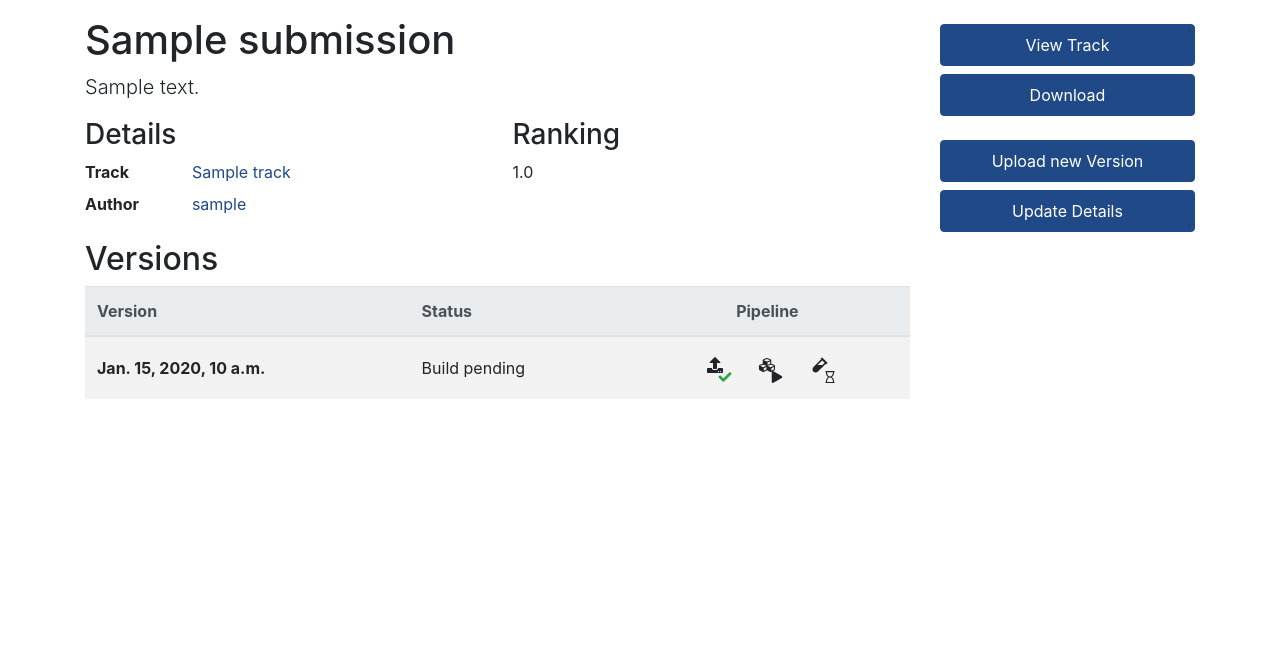
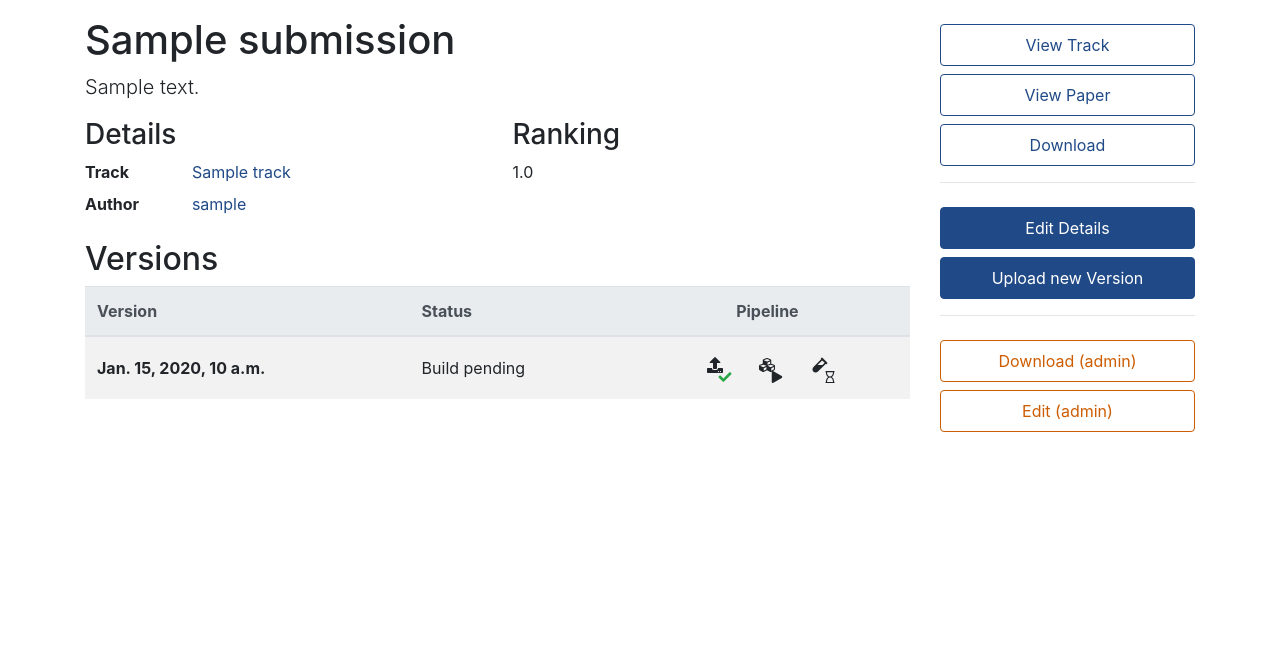
Before and after one commit to fossgalaxy/comet, a Django app: page /competitions/s/1/ in a window 1280 px wide. Shown: the part 66-738 px from the top of the page. Run offline with Django 3.2, Linux system fonts and the light colour scheme; a user stored in the database is signed in; tables that the repository leaves empty hold one stand-in row (values such as "Sample post"); some libraries are stand-ins or nearby versions.

Commit message:
add paper field and link in agent description

```diff
--- a/fg_competitions/forms.py
+++ b/fg_competitions/forms.py
@@ -18,7 +18,7 @@ class RegisterForm(forms.ModelForm):
             raise ValidationError("registrations are not currently open")
 
     class Meta:
-        fields = ["name", "description", "track", "allow_download", "is_student"]
+        fields = ["name", "description", "paper", "track", "allow_download", "is_student"]
         widgets = {'track': forms.HiddenInput()}
         model = Submission
 
--- a/fg_competitions/models.py
+++ b/fg_competitions/models.py
@@ -136,6 +136,7 @@ class Submission(models.Model):
     submission_type = models.CharField(max_length=1, default="U", choices=SUBMISSION_TYPES)
 
     # Extras
+    paper = models.URLField(blank=True, null=True, help_text="Provide a link to your research paper")
     allow_download = models.BooleanField(default=True, verbose_name="Make public", help_text="Allow public distribution after results publication")
     is_student = models.CharField(max_length=1, choices=YES_OR_NO, verbose_name="Student Submission", help_text="Is this submission by a student?")
     sample = models.BooleanField(default=False)
--- a/fg_competitions/templates/fg_competitions/submission_detail.html
+++ b/fg_competitions/templates/fg_competitions/submission_detail.html
@@ -147,24 +147,36 @@ loading...
 
 {% block content_sidebar %}
     <nav class="nav flex-column">
-        <a class="nav-link btn btn-primary mt-md-2" href="{{submission.track.get_absolute_url}}">View Track</a>
-        {% if submission.track.allow_download and submission.current_upload %}
-        {% if submission.is_public or user.is_staff %}
-        <a class="nav-link btn btn-primary mt-md-2" href="{% url 'submission_download' pk=submission.current_upload.pk %}">Download</a>
-        {% else %}
-        <span class="d-inline-block" data-toggle="tooltip" title="Submission does not allow public download">
-        <a class="nav-link btn btn-primary disabled mt-md-2" href="#">Download</a> </span>
+        <a class="nav-link btn btn-outline-primary mt-md-2" href="{{submission.track.get_absolute_url}}">View Track</a>
+        {% if submission.paper %}
+          <a class="nav-link btn btn-outline-primary mt-md-2" href="{{submission.paper}}">View Paper</a>
         {% endif %}
+        {% if submission.current_upload and submission.track.allow_download %}
+          {% if submission.is_public %}
+            <a class="nav-link btn btn-outline-primary mt-md-2" href="{% url 'submission_download' pk=submission.current_upload.pk %}">Download</a>
+          {% else %}
+            <span class="d-inline-block" data-toggle="tooltip" title="Submission does not allow public download">
+            <a class="nav-link btn btn-outline-primary disabled mt-md-2" href="#">Download</a> </span>
+          {% endif %}
         {% endif %}
    </nav>
+   {% if submission.owner == user %}
+   <hr />
    <nav class="nav flex-column mt-3">
-	{% if submission.owner == user and submission.track.allow_update %}
+        <a class="nav-link btn btn-primary mt-md-2" href="{% url 'submission_update' pk=submission.pk %}">Edit Details</a>
 	{% if submission.track.allow_sub_uploads %}
 	<a class="nav-link btn btn-primary mt-md-2" href="{% url 'submission_upload' submission=submission.pk %}">Upload new Version</a>
         {% elif submission.track.allow_sub_text %}
 	<a class="nav-link btn btn-primary mt-md-2" href="{% url 'submission_text' submission=submission.pk %}">Upload new Version</a>
 	{% endif %}
-        <a class="nav-link btn btn-primary mt-md-2" href="{% url 'submission_update' pk=submission.pk %}">Update Details</a>
-	{% endif %}
     </nav>
+  {% endif %}
+
+   {% if submission.track.owner == user %}
+     <hr />
+     <nav class="nav flex-column mt-3">
+       <a class="nav-link btn btn-outline-secondary mt-md-2" href="{% url 'submission_download' pk=submission.current_upload.pk %}">Download (admin)</a>
+       <a class="nav-link btn btn-outline-secondary mt-md-2" href="{% url 'submission_update' pk=submission.current_upload.pk %}">Edit (admin)</a>
+     </nav>
+   {% endif %}
 {% endblock %}
--- a/fg_competitions/views.py
+++ b/fg_competitions/views.py
@@ -217,7 +217,7 @@ class SubmissionCreate(CreateView):
 @method_decorator(login_required, name='dispatch')
 class SubmissionUpdate(UpdateView):
     model = Submission
-    fields = ['name', 'description', 'allow_download']
+    fields = ['name', 'description', 'paper', 'allow_download', 'is_student']
 
     def get_context_data(self, **kwargs):
         context = super(SubmissionUpdate, self).get_context_data(**kwargs)
```
Also changed, not shown: fg_competitions/migrations/0018_submission_paper.py (added).
